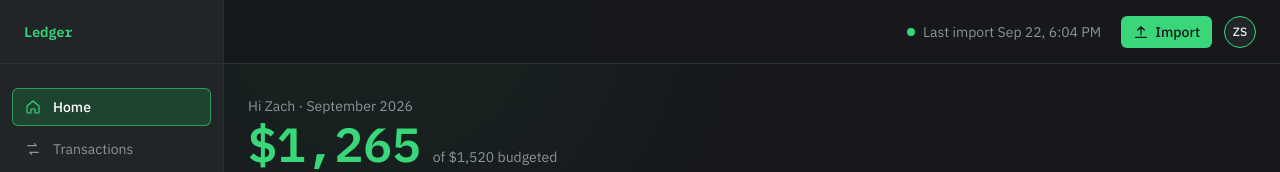
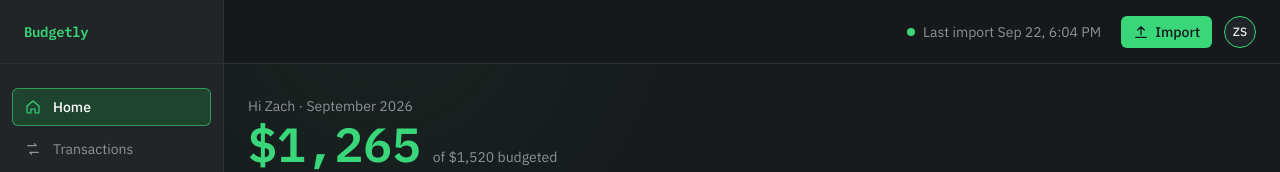
Before and after one commit to Budgetly-Project-Structure/budgetly_web_customer, a React (Vite) app: page / in a window 1280 px wide. Shown: the top 172 px of the page. Built offline with nearby package versions, Linux system fonts and the light colour scheme.

Commit message:
changed name from ledger to budgetly

```diff
--- a/index.html
+++ b/index.html
@@ -4,7 +4,7 @@
     <meta charset="UTF-8" />
     <link rel="icon" type="image/svg+xml" href="/favicon.svg" />
     <meta name="viewport" content="width=device-width, initial-scale=1.0" />
-    <title>Ledger</title>
+    <title>Budgetly</title>
   </head>
   <body>
     <div id="root"></div>
--- a/src/components/AuthLayout.jsx
+++ b/src/components/AuthLayout.jsx
@@ -43,7 +43,7 @@ export default function AuthLayout({ title, subtitle, children }) {
       <div className="w-full max-w-sm relative">
         {/* App wordmark shown above the card. */}
         <div className="flex items-center justify-center gap-2 mb-8">
-          <span className="font-mono text-lg font-semibold text-green">Ledger</span>
+          <span className="font-mono text-lg font-semibold text-green">Budgetly</span>
         </div>
 
         {/* The card itself. Each auth screen's content is rendered inside it. */}
--- a/src/components/Layout.jsx
+++ b/src/components/Layout.jsx
@@ -102,7 +102,7 @@ function SidebarContents({ onNavigate }) {
       {/* Logo row. Same height (h-16) as the top bar, so their borders line up. */}
       <div className="h-16 flex items-center px-6 border-b border-line shrink-0">
         <Link to="/" onClick={onNavigate} className="font-mono text-sm tracking-tight font-semibold text-green">
-          Ledger
+          Budgetly
         </Link>
       </div>
 
@@ -228,7 +228,7 @@ export default function Layout() {
           </button>
 
           {/* Logo. Mobile only, since on desktop it's already in the sidebar. */}
-          <span className="md:hidden font-mono text-sm font-semibold text-green">Ledger</span>
+          <span className="md:hidden font-mono text-sm font-semibold text-green">Budgetly</span>
 
           {/* Spacer that pushes everything after it to the right edge. */}
           <div className="flex-1" />
```
